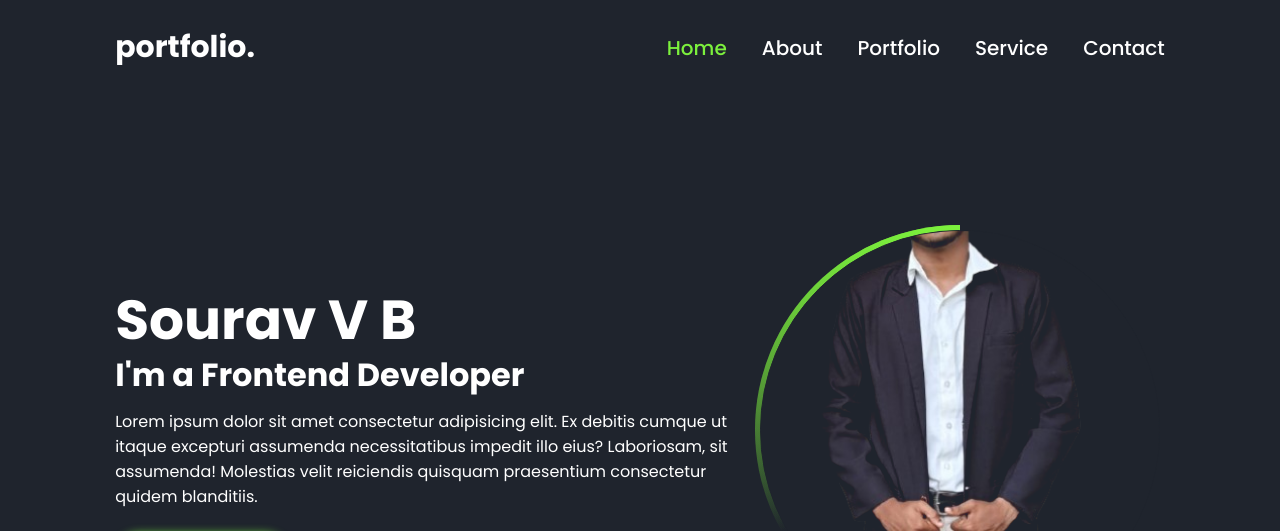
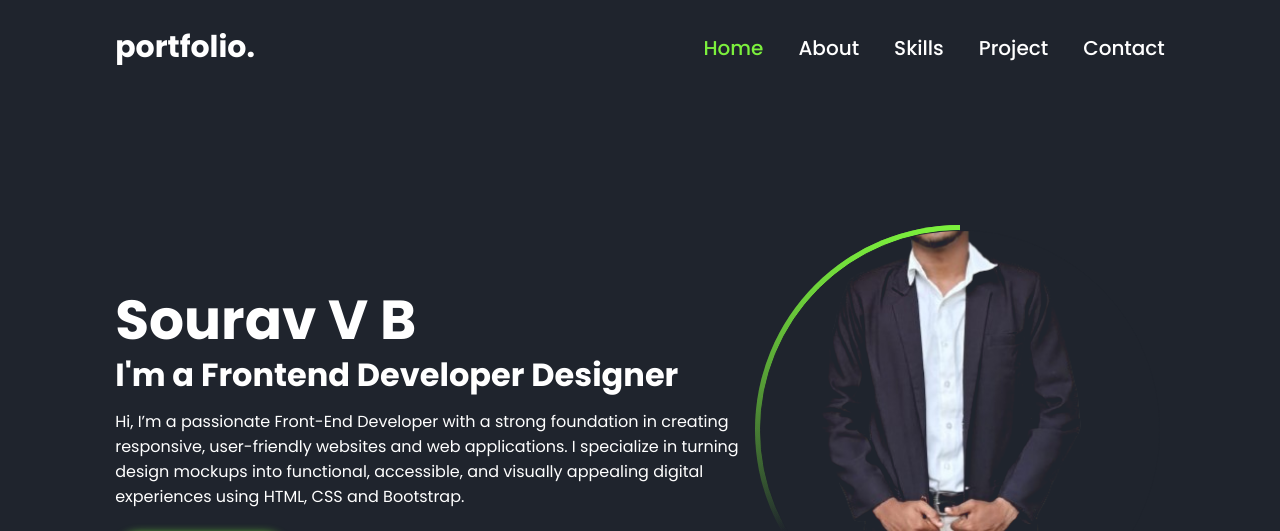
Before and after one commit to Souravvb11/Portfolio, a plain HTML site: page index.html in a window 1280 px wide. Shown: the top 531 px of the page. Drawn offline with Linux system fonts and the light colour scheme.

Commit message:
updated h2 tags with span

```diff
--- a/index.html
+++ b/index.html
@@ -17,8 +17,8 @@
         <ul>
             <li class="active"><a href="#">Home</a></li>
             <li><a href="#">About</a></li>
-            <li><a href="#">Portfolio</a></li>
-            <li><a href="#">Service</a></li>
+            <li><a href="#">Skills</a></li>
+            <li><a href="#">Project</a></li>
             <li><a href="#">Contact</a></li>
         </ul>
     </nav>
@@ -33,8 +33,11 @@
     <section class="home">
         <div class="home-info">
             <h1>Sourav V B</h1>
-            <h2>I'm a Frontend Developer</h2>
-            <p>Lorem ipsum dolor sit amet consectetur adipisicing elit. Ex debitis cumque ut itaque excepturi assumenda necessitatibus impedit illo eius? Laboriosam, sit assumenda! Molestias velit reiciendis quisquam praesentium consectetur quidem blanditiis.</p>
+            <h2>I'm a
+                <span style="--i:2;" data-text="Frontend Developer">Frontend Developer</span>
+                <span style="--i:1;" data-text="Designer">Designer</span>
+            </h2>
+            <p>Hi, I’m a passionate Front-End Developer with a strong foundation in creating responsive, user-friendly websites and web applications. I specialize in turning design mockups into functional, accessible, and visually appealing digital experiences using HTML, CSS and Bootstrap.</p>
             <div class="btn-sci">
                 <a href="#" class="btn">Download CV</a>
                 <div class="sci">
```
